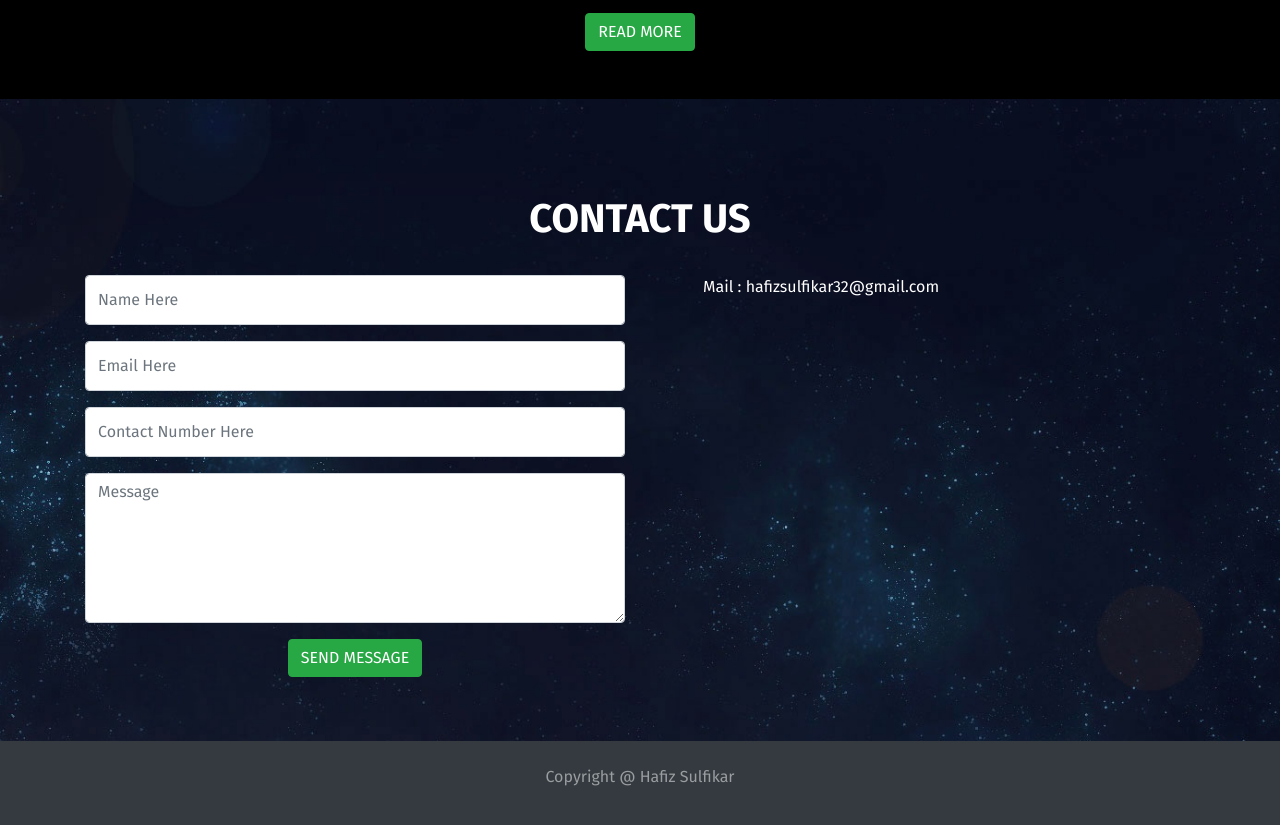
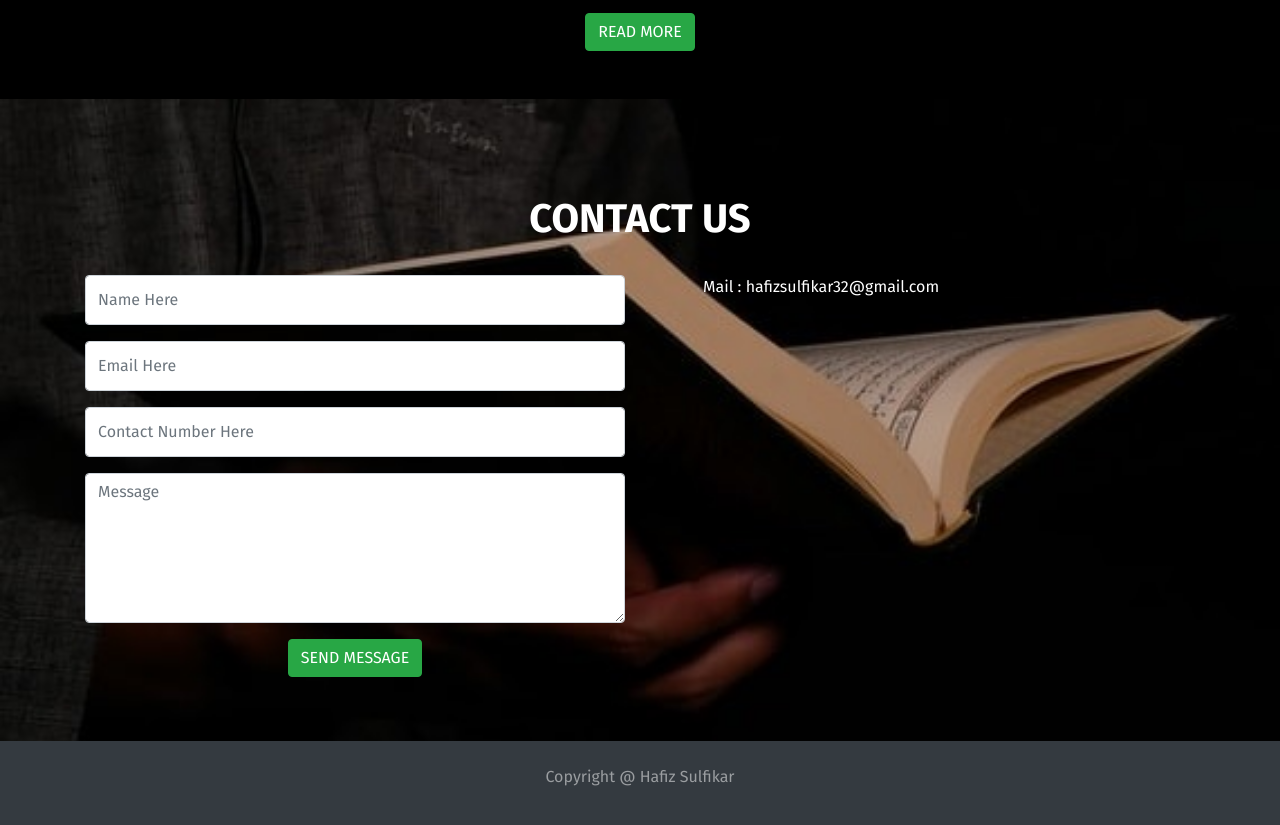
Before and after one commit to HfzzSulfikar/hafizsulfikar, a plain HTML site: page index.html in a window 1280 px wide. Shown: the part 963-1788 px from the top of the page. Drawn offline with Linux system fonts and the light colour scheme.

Commit message:
Update style.css

```diff
--- a/css/style.css
+++ b/css/style.css
@@ -5,7 +5,7 @@ body{font-family: 'Fira Sans', sans-serif;}
 .home-slider .btn-outline-light{font-size: 22px; line-height: normal;}
 .about-section p{ font-size: 16px; line-height: 28px;}
 .service-box h4{font-size: 24px;}
-.contact-section{background-image: url(../web.jpg); background-size: cover; background-repeat: no-repeat; }
+.contact-section{background-image: url(../ba6.jpg); background-size: cover; background-repeat: no-repeat; }
 .contact-box .form-control{ height:50px;}
 .contact-box textarea.form-control{ height:150px;}
 .address-box p{ font-size: 16px; line-height: 28px;}
```
